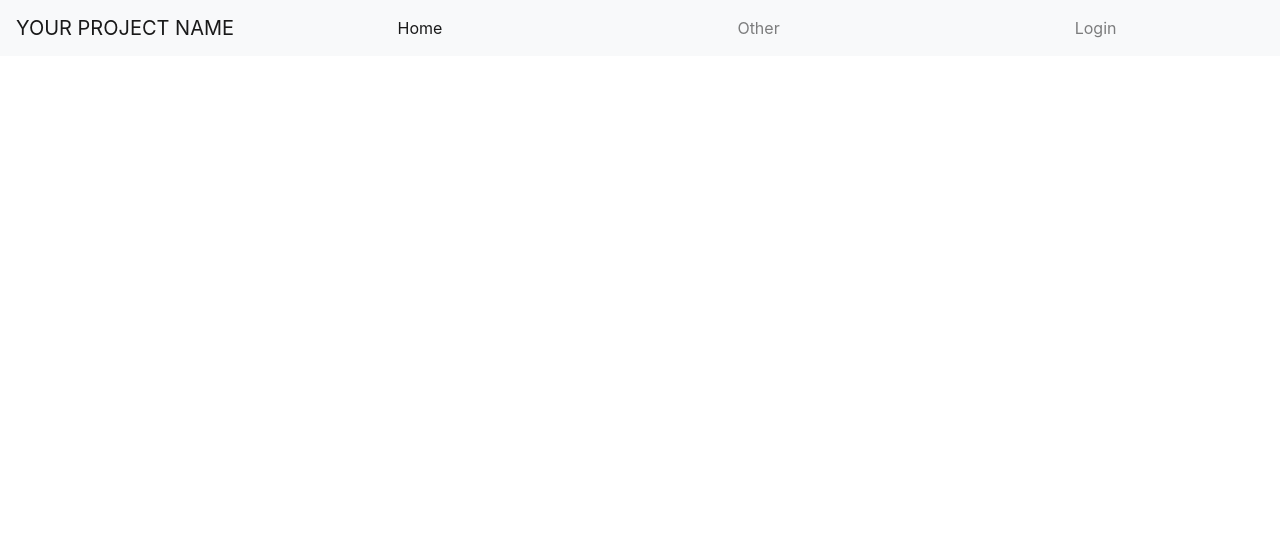
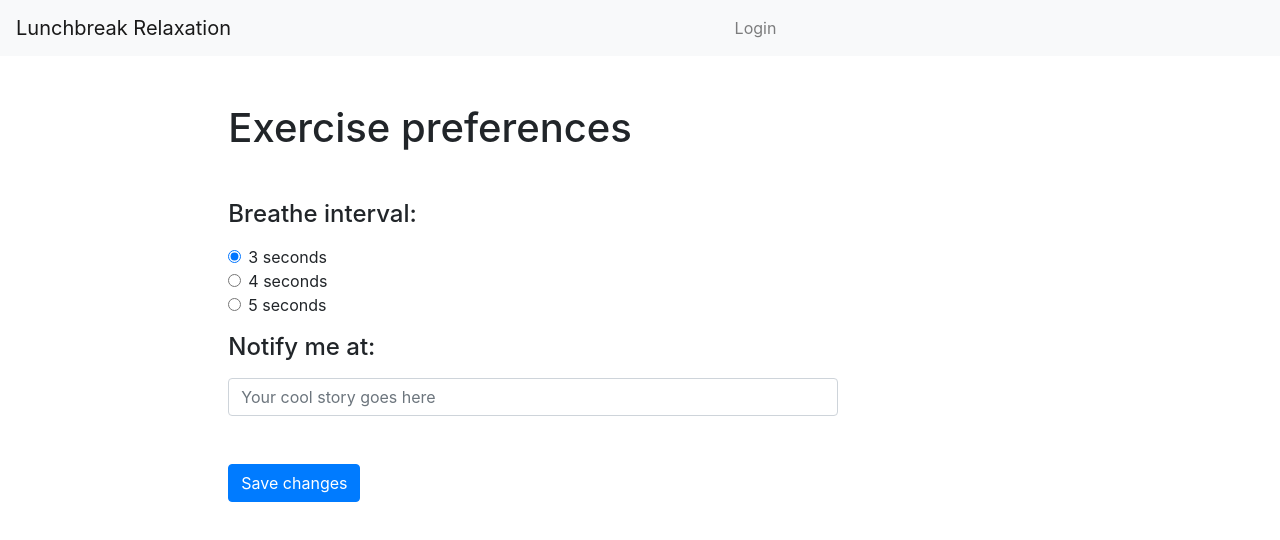
Before and after one commit to WanderSmits/relaxation_client, a React (Create React App) app: page /myprofile in a window 1280 px wide. Shown: the top 540 px of the page. Built offline with nearby package versions, Linux system fonts and the light colour scheme; no server answers.

Commit message:
first commit

```diff
--- a/src/App.js
+++ b/src/App.js
@@ -7,22 +7,12 @@ import Loading from "./components/Loading";
 import MessageBox from "./components/MessageBox";
 import SignUp from "./pages/SignUp";
 import Login from "./pages/Login";
+import Home from "./pages/Home";
+import Profile from "./pages/Profile";
 
 import { useDispatch, useSelector } from "react-redux";
 import { selectAppLoading } from "./store/appState/selectors";
 import { getUserWithStoredToken } from "./store/user/actions";
-import { Jumbotron } from "react-bootstrap";
-
-const Home = () => (
-  <Jumbotron>
-    <h1>Home</h1>
-  </Jumbotron>
-);
-const Other = () => (
-  <Jumbotron>
-    <h1>Other</h1>
-  </Jumbotron>
-);
 
 function App() {
   const dispatch = useDispatch();
@@ -39,9 +29,9 @@ function App() {
       {isLoading ? <Loading /> : null}
       <Switch>
         <Route exact path="/" component={Home} />
-        <Route path="/other" component={Other} />
         <Route path="/signup" component={SignUp} />
         <Route path="/login" component={Login} />
+        <Route path="/myprofile" component={Profile} />
       </Switch>
     </div>
   );
--- a/src/components/Navigation/LoggedIn.js
+++ b/src/components/Navigation/LoggedIn.js
@@ -10,7 +10,7 @@ export default function LoggedIn() {
   const user = useSelector(selectUser);
   return (
     <>
-      <Nav.Item style={{ padding: ".5rem 1rem" }}>{user.email}</Nav.Item>
+      <Nav.Item style={{ padding: ".5rem 1rem" }}></Nav.Item>
       <Button onClick={() => dispatch(logOut())}>Logout</Button>
     </>
   );
--- a/src/components/Navigation/index.js
+++ b/src/components/Navigation/index.js
@@ -16,13 +16,14 @@ export default function Navigation() {
   return (
     <Navbar bg="light" expand="lg">
       <Navbar.Brand as={NavLink} to="/">
-        YOUR PROJECT NAME
+        Lunchbreak Relaxation
       </Navbar.Brand>
       <Navbar.Toggle aria-controls="basic-navbar-nav" />
       <Navbar.Collapse id="basic-navbar-nav">
         <Nav style={{ width: "100%" }} fill>
-          <NavbarItem path="/" linkText="Home" />
-          <NavbarItem path="/other" linkText="Other" />
+          {token ? (
+            <NavbarItem path="/myprofile" linkText="My Profile" />
+          ) : null}
           {loginLogoutControls}
         </Nav>
       </Navbar.Collapse>
--- /dev/null
+++ b/src/pages/Home/index.js
@@ -0,0 +1,5 @@
+import React from "react";
+
+export default function Home() {
+  return <div>Homepage</div>;
+}
--- /dev/null
+++ b/src/pages/Profile/index.js
@@ -0,0 +1,82 @@
+import React, { useState } from "react";
+
+import Form from "react-bootstrap/Form";
+import Col from "react-bootstrap/Col";
+import Button from "react-bootstrap/Button";
+import InputGroup from "react-bootstrap/InputGroup";
+import FormControl from "react-bootstrap/FormControl";
+
+export default function Profile() {
+  const [interval, setInterval] = useState(false);
+  const [content, setContent] = useState("");
+
+  function submitPreferences(event) {
+    event.preventDefault();
+    console.log("name", interval);
+    // dispatch(postStory(name, content, imageUrl));
+  }
+
+  return (
+    <Form as={Col} md={{ span: 6, offset: 2 }} className="mt-5">
+      <h1 className="mt-5 mb-5">Exercise preferences</h1>
+      <Form.Group>
+        <Form.Label>
+          <h4>Breathe interval: </h4>
+        </Form.Label>
+        <Form.Check
+          type="radio"
+          value={interval}
+          label="3 seconds"
+          value={interval}
+          onChange={() => setInterval(3)}
+          name="interval"
+          id="radio1"
+          checked
+        />
+        <Form.Check
+          type="radio"
+          value={interval}
+          onChange={() => setInterval(4)}
+          label="4 seconds"
+          name="interval"
+          id="radio2"
+        />
+        <Form.Check
+          type="radio"
+          value={interval}
+          onChange={() => setInterval(5)}
+          label="5 seconds"
+          name="interval"
+          id="radio2"
+        />
+      </Form.Group>
+
+      <Form.Group>
+        <Form.Label>
+          <h4>Notify me at: </h4>
+        </Form.Label>
+        <Form.Control
+          value={content}
+          onChange={(event) => setContent(event.target.value)}
+          type="textarea"
+          placeholder="Your cool story goes here"
+        />
+      </Form.Group>
+      {/*
+      <Form.Group>
+        <Form.Label>Your cool story link</Form.Label>
+        <Form.Control
+          value={imageUrl}
+          onChange={(event) => setImageUrl(event.target.value)}
+          type="text"
+          placeholder="Your image"
+        /> */}
+      {/* </Form.Group> */}
+      <Form.Group className="mt-5">
+        <Button variant="primary" type="submit" onClick={submitPreferences}>
+          Save changes
+        </Button>
+      </Form.Group>
+    </Form>
+  );
+}
```
Also changed, not shown: 1 other file (tests, documents, lock files or other folders).
